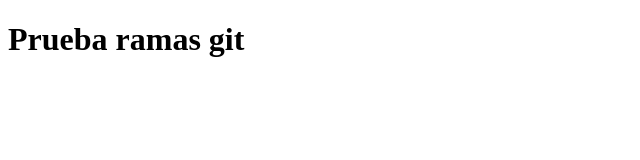
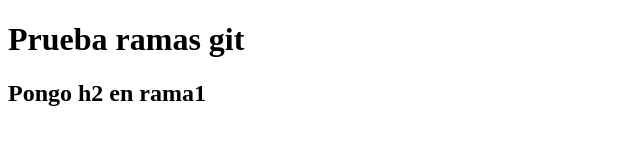
Before and after one commit to FDresco/ramas, a plain HTML site: page index.html in a window 1280 px wide. Shown: the whole page, without its empty margins (0-640 px from the left). Drawn offline with Linux system fonts and the light colour scheme.

Commit message:
agregue h2 en rama 1

```diff
--- a/index.html
+++ b/index.html
@@ -13,5 +13,7 @@
 
     <h1>Prueba ramas git</h1>
 
+    <h2>Pongo h2 en rama1</h2>
+
 </body>
 </html>
```
